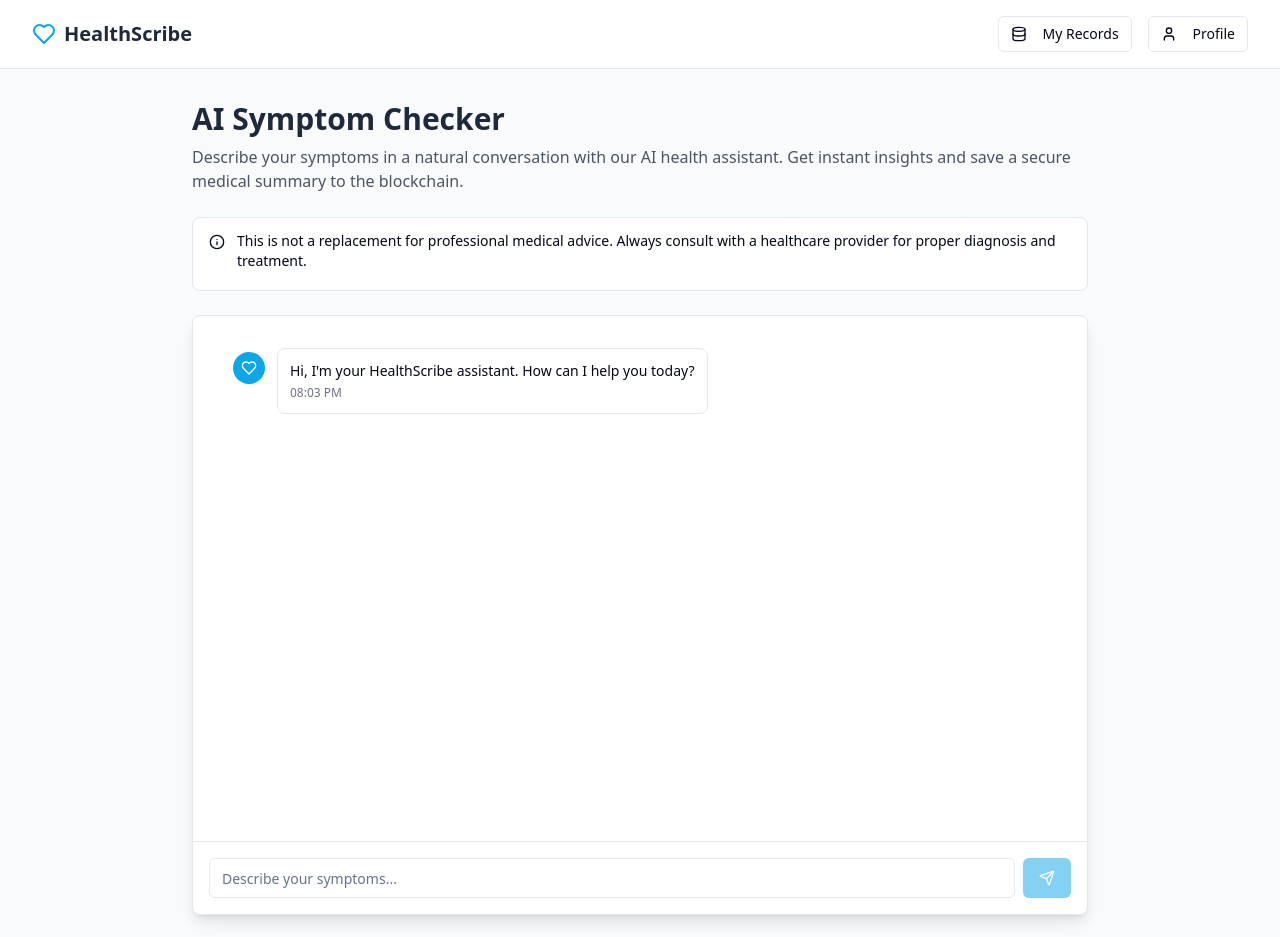
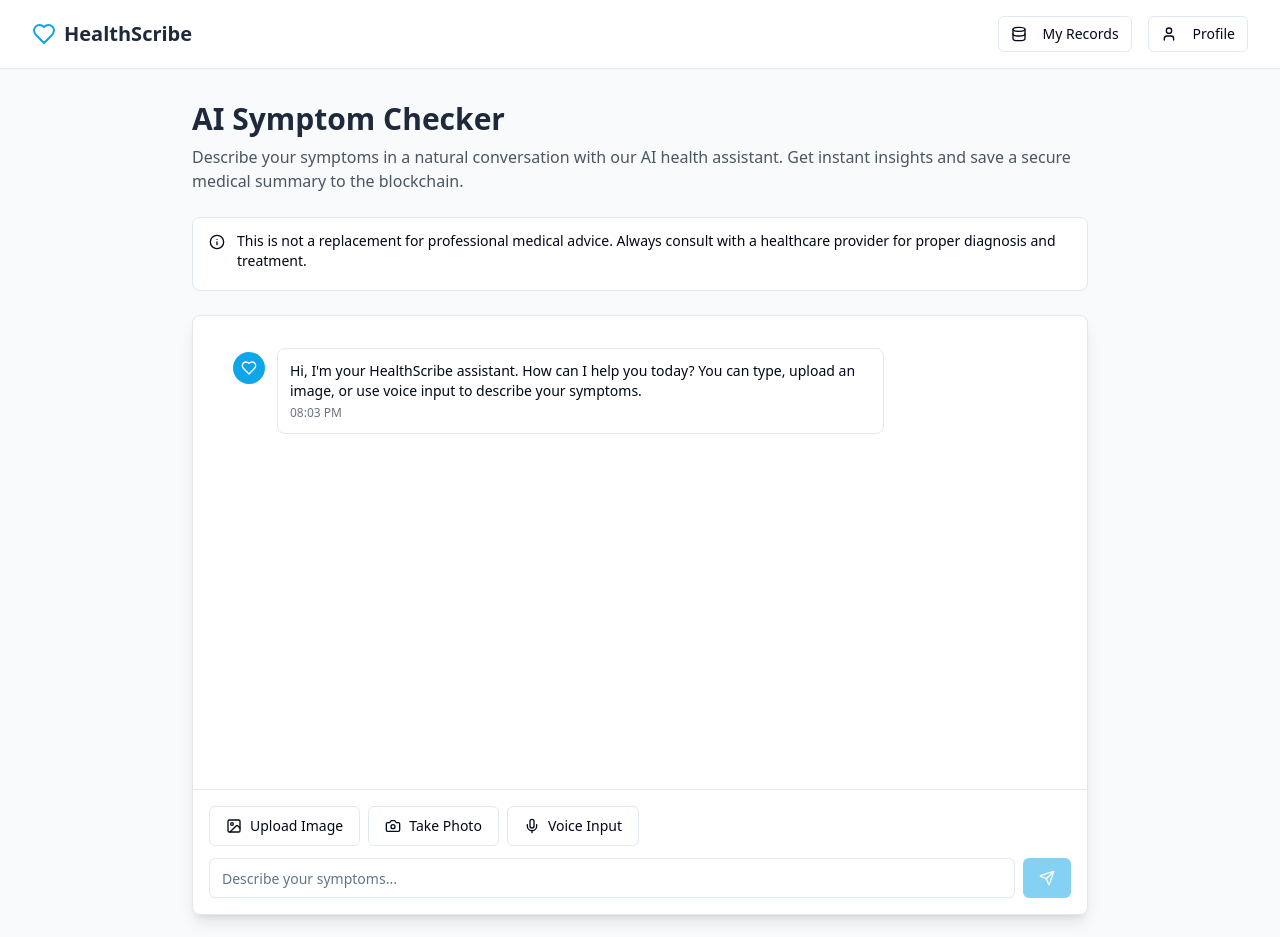
Before and after one commit to vinayravuri-tech/health-aptos-scribe, a React (Vite) app: page /chat in a window 1280 px wide. Shown: the top 937 px of the page. Built offline with nearby package versions, Linux system fonts and the light colour scheme.

Commit message:
Refactor: Integrate Groq cloud and multi-modal support
Integrate Groq cloud for image and voice functionality. Fix non-working features.

```diff
--- a/src/components/ChatInterface.tsx
+++ b/src/components/ChatInterface.tsx
@@ -5,17 +5,21 @@ import { Input } from '@/components/ui/input';
 import { Card, CardContent } from '@/components/ui/card';
 import { ScrollArea } from '@/components/ui/scroll-area';
 import ChatMessage from './ChatMessage';
-import { Send, Loader } from 'lucide-react';
+import MultiModalInput from './MultiModalInput';
+import { Send, Loader, Image as ImageIcon } from 'lucide-react';
+import { useToast } from '@/hooks/use-toast';
 
 type Message = {
   content: string;
   sender: 'user' | 'ai';
   timestamp: Date;
+  messageType?: 'text' | 'image';
+  imageData?: string;
 };
 
 const initialMessages: Message[] = [
   {
-    content: "Hi, I'm your HealthScribe assistant. How can I help you today?",
+    content: "Hi, I'm your HealthScribe assistant. How can I help you today? You can type, upload an image, or use voice input to describe your symptoms.",
     sender: 'ai',
     timestamp: new Date(),
   },
@@ -25,14 +29,16 @@ const ChatInterface = () => {
   const [messages, setMessages] = useState<Message[]>(initialMessages);
   const [input, setInput] = useState('');
   const [isLoading, setIsLoading] = useState(false);
+  const [showImagePreview, setShowImagePreview] = useState<string | null>(null);
   const scrollAreaRef = useRef<HTMLDivElement>(null);
+  const { toast } = useToast();
 
   // Mock AI response function - in a real app this would call an AI service
-  const generateAIResponse = async (userMessage: string) => {
+  const generateAIResponse = async (userMessage: string, imageData?: string) => {
     setIsLoading(true);
 
     // Simulate API delay
-    await new Promise(resolve => setTimeout(resolve, 1000));
+    await new Promise(resolve => setTimeout(resolve, 1500));
 
     let response = "I understand you're experiencing some symptoms. Can you tell me more about how you're feeling?";
 
@@ -43,6 +49,8 @@ const ChatInterface = () => {
       response = "You mentioned fever. What's your temperature, and do you have any other symptoms like chills or body aches?";
     } else if (userMessage.toLowerCase().includes('cough')) {
       response = "I see you're coughing. Is it a dry cough or are you coughing up phlegm? And how long has this been going on?";
+    } else if (imageData) {
+      response = "I've analyzed the image you sent. It appears to show some skin irritation. Is this rash itchy or painful? How long have you had it?";
     }
 
     setIsLoading(false);
@@ -50,20 +58,23 @@ const ChatInterface = () => {
   };
 
   const handleSendMessage = async () => {
-    if (!input.trim()) return;
+    if (!input.trim() && !showImagePreview) return;
 
     // Add user message
     const userMessage: Message = {
       content: input,
       sender: 'user',
       timestamp: new Date(),
+      messageType: showImagePreview ? 'image' : 'text',
+      imageData: showImagePreview || undefined,
     };
 
     setMessages(prev => [...prev, userMessage]);
     setInput('');
+    setShowImagePreview(null);
 
     // Generate and add AI response
-    const aiResponse = await generateAIResponse(input);
+    const aiResponse = await generateAIResponse(input, userMessage.imageData);
 
     const aiMessage: Message = {
       content: aiResponse,
@@ -79,6 +90,26 @@ const ChatInterface = () => {
       e.preventDefault();
       handleSendMessage();
     }
+  };
+
+  const handleImageCapture = (imageData: string) => {
+    setShowImagePreview(imageData);
+    toast({
+      title: "Image Received",
+      description: "Your image is ready to be analyzed. Add a description or send as is.",
+    });
+  };
+
+  const handleVoiceCapture = (transcript: string) => {
+    setInput(transcript);
+    toast({
+      title: "Voice Transcribed",
+      description: "Your voice has been converted to text. Review and send.",
+    });
+  };
+
+  const clearImagePreview = () => {
+    setShowImagePreview(null);
   };
 
   // Auto-scroll to bottom when messages change
@@ -101,6 +132,8 @@ const ChatInterface = () => {
               content={message.content}
               sender={message.sender}
               timestamp={message.timestamp}
+              messageType={message.messageType}
+              imageData={message.imageData}
             />
           ))}
           {isLoading && (
@@ -115,7 +148,29 @@ const ChatInterface = () => {
       </ScrollArea>
 
       <div className="p-4 border-t border-gray-200">
-        <div className="flex space-x-2">
+        {showImagePreview && (
+          <div className="mb-3 relative">
+            <div className="relative rounded-lg overflow-hidden border border-gray-200 inline-block max-w-xs">
+              <img src={showImagePreview} alt="Preview" className="h-[150px] object-cover" />
+              <Button
+                onClick={clearImagePreview}
+                variant="destructive"
+                size="sm"
+                className="absolute top-2 right-2 h-6 w-6 p-0 rounded-full"
+              >
+                &times;
+              </Button>
+            </div>
+          </div>
+        )}
+
+        <MultiModalInput
+          onImageCapture={handleImageCapture}
+          onVoiceCapture={handleVoiceCapture}
+          isLoading={isLoading}
+        />
+
+        <div className="flex space-x-2 mt-3">
           <Input
             value={input}
             onChange={(e) => setInput(e.target.value)}
@@ -126,7 +181,7 @@ const ChatInterface = () => {
           />
           <Button
             onClick={handleSendMessage}
-            disabled={!input.trim() || isLoading}
+            disabled={(!input.trim() && !showImagePreview) || isLoading}
             className="bg-medical-primary hover:bg-medical-primary/90"
           >
             <Send className="h-4 w-4" />
--- /dev/null
+++ b/src/components/MultiModalInput.tsx
@@ -0,0 +1,233 @@
+
+import React, { useState, useRef } from 'react';
+import { Button } from '@/components/ui/button';
+import { Mic, MicOff, Image, Loader, Camera } from 'lucide-react';
+import { useToast } from '@/hooks/use-toast';
+
+interface MultiModalInputProps {
+  onImageCapture: (imageData: string) => void;
+  onVoiceCapture: (transcript: string) => void;
+  isLoading: boolean;
+}
+
+const MultiModalInput: React.FC<MultiModalInputProps> = ({
+  onImageCapture,
+  onVoiceCapture,
+  isLoading
+}) => {
+  const [isRecording, setIsRecording] = useState(false);
+  const [recordingTime, setRecordingTime] = useState(0);
+  const [isCameraOpen, setIsCameraOpen] = useState(false);
+  const videoRef = useRef<HTMLVideoElement>(null);
+  const mediaRecorderRef = useRef<MediaRecorder | null>(null);
+  const audioChunksRef = useRef<Blob[]>([]);
+  const timerRef = useRef<number | null>(null);
+  const fileInputRef = useRef<HTMLInputElement>(null);
+  const { toast } = useToast();
+
+  // Image capture functions
+  const handleFileUpload = (event: React.ChangeEvent<HTMLInputElement>) => {
+    const file = event.target.files?.[0];
+    if (!file) return;
+
+    const reader = new FileReader();
+    reader.onload = (e) => {
+      const imageData = e.target?.result as string;
+      onImageCapture(imageData);
+    };
+    reader.readAsDataURL(file);
+  };
+
+  const openCamera = async () => {
+    try {
+      const stream = await navigator.mediaDevices.getUserMedia({ video: true });
+      if (videoRef.current) {
+        videoRef.current.srcObject = stream;
+        setIsCameraOpen(true);
+      }
+    } catch (error) {
+      toast({
+        title: "Camera Error",
+        description: "Could not access camera. Please check permissions.",
+        variant: "destructive"
+      });
+    }
+  };
+
+  const captureImage = () => {
+    if (videoRef.current) {
+      const canvas = document.createElement('canvas');
+      canvas.width = videoRef.current.videoWidth;
+      canvas.height = videoRef.current.videoHeight;
+      const ctx = canvas.getContext('2d');
+      ctx?.drawImage(videoRef.current, 0, 0, canvas.width, canvas.height);
+
+      const imageData = canvas.toDataURL('image/png');
+      onImageCapture(imageData);
+      closeCamera();
+    }
+  };
+
+  const closeCamera = () => {
+    if (videoRef.current && videoRef.current.srcObject) {
+      const stream = videoRef.current.srcObject as MediaStream;
+      stream.getTracks().forEach(track => track.stop());
+      videoRef.current.srcObject = null;
+      setIsCameraOpen(false);
+    }
+  };
+
+  // Voice recording functions
+  const startRecording = async () => {
+    try {
+      const stream = await navigator.mediaDevices.getUserMedia({ audio: true });
+      const mediaRecorder = new MediaRecorder(stream);
+      mediaRecorderRef.current = mediaRecorder;
+      audioChunksRef.current = [];
+
+      mediaRecorder.ondataavailable = (event) => {
+        audioChunksRef.current.push(event.data);
+      };
+
+      mediaRecorder.onstop = async () => {
+        const audioBlob = new Blob(audioChunksRef.current, { type: 'audio/webm' });
+
+        // Mock transcription service - in a real app, you would send this to a speech-to-text API
+        setTimeout(() => {
+          toast({
+            title: "Voice Processed",
+            description: "Your voice message has been transcribed."
+          });
+          onVoiceCapture("I'm experiencing headache and fever for the past two days.");
+        }, 1000);
+
+        stream.getTracks().forEach(track => track.stop());
+      };
+
+      mediaRecorder.start();
+      setIsRecording(true);
+
+      // Start timer
+      let seconds = 0;
+      timerRef.current = window.setInterval(() => {
+        seconds += 1;
+        setRecordingTime(seconds);
+
+        // Auto-stop after 30 seconds
+        if (seconds >= 30) {
+          stopRecording();
+        }
+      }, 1000);
+
+    } catch (error) {
+      toast({
+        title: "Microphone Error",
+        description: "Could not access microphone. Please check permissions.",
+        variant: "destructive"
+      });
+    }
+  };
+
+  const stopRecording = () => {
+    if (mediaRecorderRef.current && isRecording) {
+      mediaRecorderRef.current.stop();
+      setIsRecording(false);
+
+      // Clear timer
+      if (timerRef.current) {
+        clearInterval(timerRef.current);
+        timerRef.current = null;
+        setRecordingTime(0);
+      }
+    }
+  };
+
+  const formatTime = (seconds: number) => {
+    const mins = Math.floor(seconds / 60);
+    const secs = seconds % 60;
+    return `${mins.toString().padStart(2, '0')}:${secs.toString().padStart(2, '0')}`;
+  };
+
+  return (
+    <div className="w-full">
+      {isCameraOpen && (
+        <div className="mb-4 relative bg-black rounded-lg overflow-hidden">
+          <video
+            ref={videoRef}
+            autoPlay
+            playsInline
+            className="w-full h-[300px] object-cover"
+          />
+          <div className="absolute bottom-4 left-0 right-0 flex justify-center space-x-4">
+            <Button onClick={captureImage} className="bg-green-500 hover:bg-green-600">
+              Capture
+            </Button>
+            <Button onClick={closeCamera} variant="destructive">
+              Cancel
+            </Button>
+          </div>
+        </div>
+      )}
+
+      <div className="flex flex-wrap items-center gap-2">
+        <input
+          type="file"
+          accept="image/*"
+          className="hidden"
+          ref={fileInputRef}
+          onChange={handleFileUpload}
+        />
+
+        <Button
+          onClick={() => fileInputRef.current?.click()}
+          variant="outline"
+          className="gap-2"
+          disabled={isLoading || isRecording}
+        >
+          <Image className="h-4 w-4" />
+          Upload Image
+        </Button>
+
+        <Button
+          onClick={openCamera}
+          variant="outline"
+          className="gap-2"
+          disabled={isLoading || isRecording || isCameraOpen}
+        >
+          <Camera className="h-4 w-4" />
+          Take Photo
+        </Button>
+
+        {!isRecording ? (
+          <Button
+            onClick={startRecording}
+            variant="outline"
+            className="gap-2"
+            disabled={isLoading || isCameraOpen}
+          >
+            <Mic className="h-4 w-4" />
+            Voice Input
+          </Button>
+        ) : (
+          <Button
+            onClick={stopRecording}
+            variant="destructive"
+            className="gap-2 animate-pulse"
+          >
+            <MicOff className="h-4 w-4" />
+            Stop Recording ({formatTime(recordingTime)})
+          </Button>
+        )}
+
+        {isLoading && (
+          <div className="flex items-center text-sm text-gray-500 ml-2">
+            <Loader className="h-4 w-4 animate-spin mr-2" />
+            Processing...
+          </div>
+        )}
+      </div>
+    </div>
+  );
+};
+
+export default MultiModalInput;
--- a/src/pages/Dashboard.tsx
+++ b/src/pages/Dashboard.tsx
@@ -1,4 +1,3 @@
-
 import React, { useState } from 'react';
 import NavBar from '@/components/NavBar';
 import Footer from '@/components/Footer';
@@ -6,9 +5,10 @@ import SummaryCard, { MedicalSummary } from '@/components/SummaryCard';
 import WalletConnect from '@/components/WalletConnect';
 import { Button } from '@/components/ui/button';
 import { Badge } from '@/components/ui/badge';
-import { Shield, AlertTriangle, FilterX, Search, CheckCircle } from 'lucide-react';
+import { Shield, AlertTriangle, FilterX, Search, CheckCircle, Database } from 'lucide-react';
 import { Input } from '@/components/ui/input';
 import { useToast } from '@/hooks/use-toast';
+import { Link } from 'react-router-dom';
 
 // Mock data for medical summaries
 const mockSummaries: MedicalSummary[] = [
```
Also changed, not shown: src/components/ChatMessage.tsx (+13 -1 lines).
